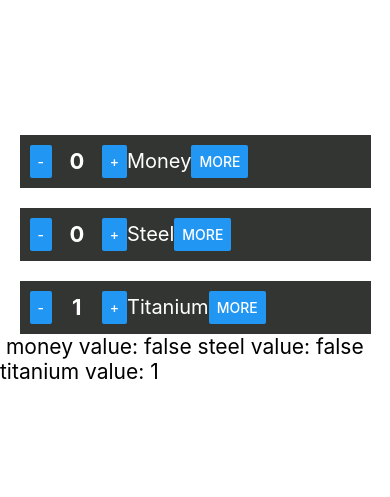
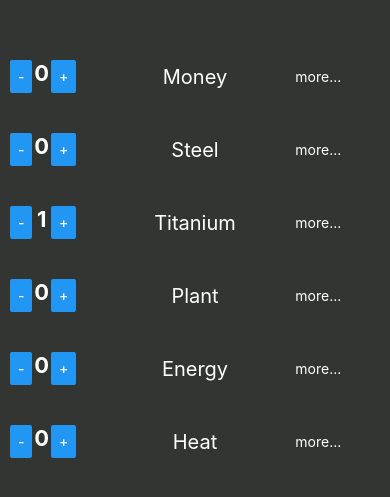
Before and after one commit to xanoosh/terraforming-calculator-react-native, a React Native app: screen / in a window 390 px wide. Shown: the part 173-670 px from the top of the page. Built offline with nearby package versions, Linux system fonts and the light colour scheme.

Commit message:
replaced most Buttons wit Pressables for easier styling, working on looks in general, added resources

```diff
--- a/App.js
+++ b/App.js
@@ -10,7 +10,10 @@ export default function App() {
   const [money, setMoney] = useState(0);
   const [steel, setSteel] = useState(0);
   const [titanium, setTitanium] = useState(0);
-  const [message, setMessage] = useState('');
+  const [plant, setPlant] = useState(0);
+  const [energy, setEnergy] = useState(0);
+  const [heat, setHeat] = useState(0);
+  // const [message, setMessage] = useState('');
 
   const getData = async (name) => {
     try {
@@ -28,13 +31,16 @@ export default function App() {
       await AsyncStorage.setItem('Titanium', 1 + '');
       const moneyValue = await getData('Money');
       if (moneyValue) setMoney(Number(moneyValue));
-      setMessage((prev) => `${prev} money value: ${moneyValue}`);
       const steelValue = await getData('Steel');
       if (steelValue) setSteel(Number(steelValue));
-      setMessage((prev) => `${prev} steel value: ${steelValue}`);
       const titaniumValue = await getData('Titanium');
       if (titaniumValue) setTitanium(Number(titaniumValue));
-      setMessage((prev) => `${prev} titanium value: ${titaniumValue}`);
+      const plantValue = await getData('Plant');
+      if (plantValue) setPlant(Number(plantValue));
+      const energyValue = await getData('Energy');
+      if (energyValue) setEnergy(Number(energyValue));
+      const heatValue = await getData('Heat');
+      if (heatValue) setHeat(Number(heatValue));
 
       setTitanium(1);
     })();
@@ -44,6 +50,9 @@ export default function App() {
     if (name === 'Money') setMoney((prev) => prev + val);
     if (name === 'Steel') setSteel((prev) => prev + val);
     if (name === 'Titanium') setTitanium((prev) => prev + val);
+    if (name === 'Plant') setPlant((prev) => prev + val);
+    if (name === 'Energy') setEnergy((prev) => prev + val);
+    if (name === 'Heat') setHeat((prev) => prev + val);
     //save resource changes in asyncstorage
     (async () => {
       await AsyncStorage.setItem(name, val + '');
@@ -59,7 +68,10 @@ export default function App() {
         value={titanium}
         setValue={handleResourceChange}
       />
-      <Text style={{ fontSize: 21 }}>{message}</Text>
+      <Resource name="Plant" value={plant} setValue={handleResourceChange} />
+      <Resource name="Energy" value={energy} setValue={handleResourceChange} />
+      <Resource name="Heat" value={heat} setValue={handleResourceChange} />
+      {/* <Text style={{ fontSize: 21 }}>{message}</Text> */}
       <StatusBar style="auto" />
     </View>
   );
@@ -68,12 +80,11 @@ export default function App() {
 const styles = StyleSheet.create({
   container: {
     flex: 1,
-    backgroundColor: '#fff',
+    backgroundColor: '#333533',
     alignItems: 'center',
     justifyContent: 'center',
   },
   button: {
-    // backgroundColor: '#fff',
     marginTop: 20,
     padding: 10,
   },
--- a/Resource.js
+++ b/Resource.js
@@ -8,6 +8,7 @@ const Resource = ({ name, value, setValue }) => {
   const [opened, setOpened] = useState(false);
   return (
     <View style={styles.resource}>
+      <View style={styles.col}>
         <Button
           style={styles.button}
           onPress={() => setValue(name, -1)}
@@ -19,7 +20,12 @@ const Resource = ({ name, value, setValue }) => {
           onPress={() => setValue(name, 1)}
           title="+"
         />
+      </View>
+
+      <View style={styles.col}>
         <Text style={styles.name}>{name}</Text>
+      </View>
+      <View style={styles.col}>
         <ResourceModal
           opened={opened}
           setOpened={setOpened}
@@ -28,26 +34,26 @@ const Resource = ({ name, value, setValue }) => {
           setValue={setValue}
         />
       </View>
+    </View>
   );
 };
 
 const styles = StyleSheet.create({
-  container: {
-    flex: 1,
-    backgroundColor: '#fff',
-    alignItems: 'center',
-    justifyContent: 'center',
-  },
   resource: {
     display: 'flex',
     flexDirection: 'row',
     alignItems: 'center',
-    // justifyContent: 'space-round',
-    backgroundColor: '#333533',
-    width: '90%',
+    justifyContent: 'space-between',
+    width: '100%',
+    padding: 10,
     color: '#fff',
     marginTop: 20,
     padding: 10,
+  },
+  col: {
+    width: '30%',
+    flex: 1,
+    flexDirection: 'row',
   },
   value: {
     color: '#fff',
@@ -59,6 +65,8 @@ const styles = StyleSheet.create({
   name: {
     color: '#fff',
     fontSize: 20,
+    textAlign: 'center',
+    width: '100%',
   },
   button: {
     // backgroundColor: '#fff',
--- a/ResourceExpanded.js
+++ b/ResourceExpanded.js
@@ -1,43 +1,34 @@
 // import styles from './styles.js';
-import { StyleSheet, Text, Button, View } from 'react-native';
+import { StyleSheet, Text, Pressable, View } from 'react-native';
 import React from 'react';
 
 const ResourceExpanded = ({ name, value, setValue }) => {
   return (
     <View style={styles.resource}>
-      <Button
-        style={styles.button}
-        onPress={() => setValue(name, -10)}
-        title="-10"
-      />
-      <Button
-        style={styles.button}
-        onPress={() => setValue(name, -5)}
-        title="-5"
-      />
-
-      <Button
-        style={styles.button}
-        onPress={() => setValue(name, -1)}
-        title="-1"
-      />
+      <Text style={styles.name}>{name}</Text>
+      <View style={styles.btnGroup}>
+        <Pressable style={styles.btn} onPress={() => setValue(name, -10)}>
+          <Text style={styles.btnTxt}>-10</Text>
+        </Pressable>
+        <Pressable style={styles.btn} onPress={() => setValue(name, -5)}>
+          <Text style={styles.btnTxt}>-5</Text>
+        </Pressable>
+        <Pressable style={styles.btn} onPress={() => setValue(name, -1)}>
+          <Text style={styles.btnTxt}>-1</Text>
+        </Pressable>
+      </View>
       <Text style={styles.value}>{value}</Text>
-      <Button
-        style={styles.button}
-        onPress={() => setValue(name, 1)}
-        title="+1"
-      />
-      <Button
-        style={styles.button}
-        onPress={() => setValue(name, 5)}
-        title="+5"
-      />
-      <Button
-        style={styles.button}
-        onPress={() => setValue(name, 10)}
-        title="+10"
-      />
-      <Text style={styles.name}>{name}</Text>
+      <View style={styles.btnGroup}>
+        <Pressable style={styles.btn} onPress={() => setValue(name, 1)}>
+          <Text style={styles.btnTxt}>+1</Text>
+        </Pressable>
+        <Pressable style={styles.btn} onPress={() => setValue(name, 5)}>
+          <Text style={styles.btnTxt}>+5</Text>
+        </Pressable>
+        <Pressable style={styles.btn} onPress={() => setValue(name, 10)}>
+          <Text style={styles.btnTxt}>+10</Text>
+        </Pressable>
+      </View>
     </View>
   );
 };
@@ -45,36 +36,51 @@ const ResourceExpanded = ({ name, value, setValue }) => {
 const styles = StyleSheet.create({
   container: {
     flex: 1,
-    backgroundColor: '#fff',
+    backgroundColor: '#333533',
     alignItems: 'center',
     justifyContent: 'center',
   },
   resource: {
     display: 'flex',
-    flexDirection: 'row',
+    // flexDirection: 'row',
     alignItems: 'center',
-    // justifyContent: 'space-round',
-    backgroundColor: '#333533',
+    justifyContent: 'center',
     width: '90%',
-    color: '#fff',
+    height: '90%',
     marginTop: 20,
     padding: 10,
+  },
+  btnGroup: {
+    display: 'flex',
+    flexDirection: 'row',
+    width: '80%',
+    justifyContent: 'space-between',
+  },
+  name: {
+    color: '#fff',
+    fontSize: 30,
+    width: '100%',
+    textAlign: 'center',
+    position: 'absolute',
+    zIndex: 10,
+    top: '-2%',
   },
   value: {
     color: '#fff',
     fontWeight: 'bold',
-    fontSize: 22,
-    minWidth: '15%',
+    fontSize: 50,
     textAlign: 'center',
+    padding: 20,
   },
-  name: {
+  btn: {
+    padding: 10,
+    width: '30%',
+    backgroundColor: '#4695ec',
+  },
+  btnTxt: {
     color: '#fff',
+    textAlign: 'center',
     fontSize: 20,
-  },
-  button: {
-    // backgroundColor: '#fff',
-    marginTop: 20,
-    padding: 10,
   },
 });
 
--- a/ResourceModal.js
+++ b/ResourceModal.js
@@ -1,16 +1,14 @@
 // import styles from './styles.js';
-import { StyleSheet, Modal, Pressable, Text, Button, View } from 'react-native';
-import React, { useState, useEffect } from 'react';
+import { StyleSheet, Modal, Pressable, Text, View } from 'react-native';
+import React from 'react';
 import ResourceExpanded from './ResourceExpanded';
 
 const ResourceModal = ({ opened, setOpened, name, value, setValue }) => {
   return (
     <>
-      <Button
-        style={styles.button}
-        onPress={() => setOpened(!opened)}
-        title="more"
-      />
+      <Pressable style={styles.btnMore} onPress={() => setOpened(!opened)}>
+        <Text style={styles.btnMoreTxt}>more...</Text>
+      </Pressable>
       <Modal
         animationType="fade"
         presentationStyle="overFullScreen"
@@ -21,12 +19,10 @@ const ResourceModal = ({ opened, setOpened, name, value, setValue }) => {
         }}
       >
         <View style={styles.centeredView}>
-          <View>
-            <Pressable style={styles.close} onPress={() => setOpened(!opened)}>
-              <Text style={styles.textStyle}>hide</Text>
-            </Pressable>
-            <ResourceExpanded name={name} value={value} setValue={setValue} />
-          </View>
+          <Pressable style={styles.close} onPress={() => setOpened(!opened)}>
+            <Text style={styles.closeContent}>×</Text>
+          </Pressable>
+          <ResourceExpanded name={name} value={value} setValue={setValue} />
         </View>
       </Modal>
     </>
@@ -38,7 +34,7 @@ const styles = StyleSheet.create({
     flex: 1,
     alignItems: 'center',
     justifyContent: 'center',
-    backgroundColor: 'red',
+    backgroundColor: '#333533',
     width: '100%',
     height: '100%',
     position: 'relative',
@@ -51,13 +47,26 @@ const styles = StyleSheet.create({
     textAlign: 'center',
   },
   name: {
-    color: '#fff',
+    color: '#000',
     fontSize: 20,
   },
   close: {
     position: 'absolute',
-    top: '10%',
-    right: '10%',
+    top: 20,
+    right: 30,
+    zIndex: 20,
+  },
+  closeContent: {
+    color: '#fff',
+    fontSize: 50,
+  },
+  btnMore: {
+    width: '100%',
+  },
+  btnMoreTxt: {
+    width: '100%',
+    color: '#fff',
+    textAlign: 'center',
   },
 });
 
```
Lines whose indentation alone changed are shown as unchanged.
